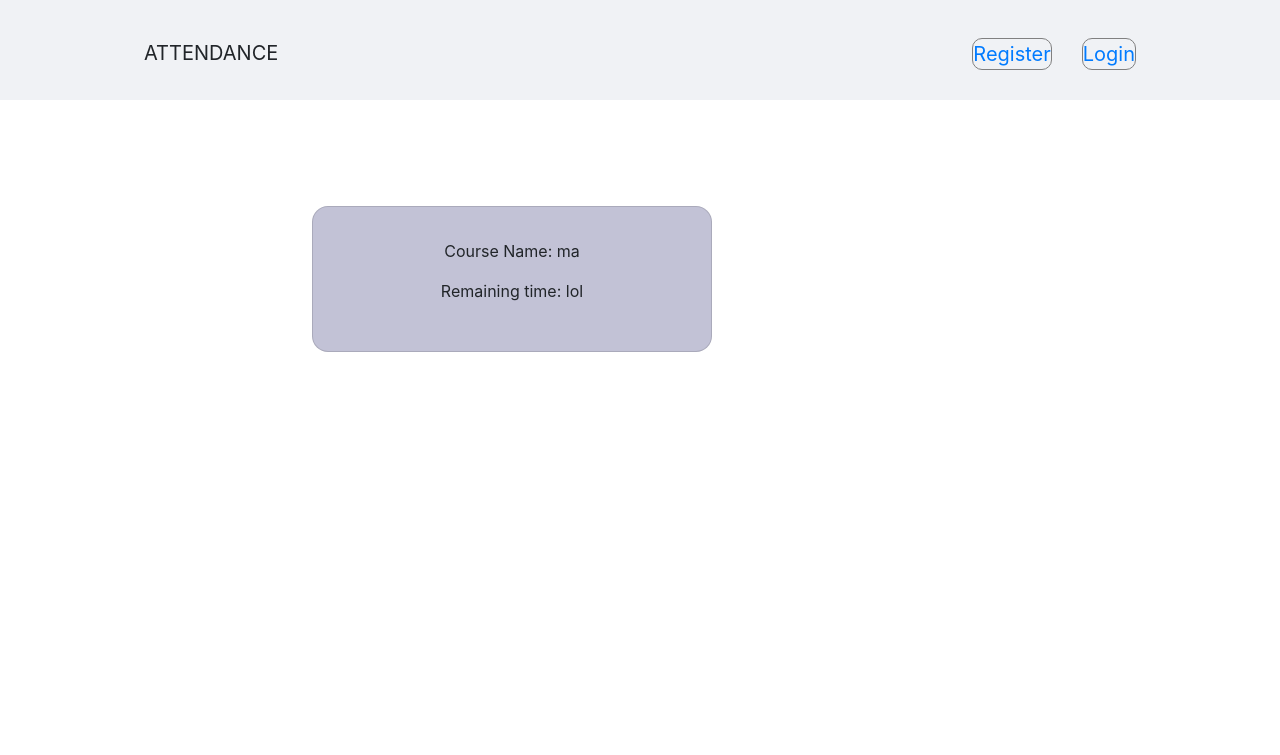
After one commit to mahbubcseju/attendance-by-face-recognition, a Django app: page /attendance/1/start/ in a window 1280 px wide. The commit adds this page. Shown: the top 755 px of the page. Run offline with Django 3.2, Linux system fonts and the light colour scheme; data comes from the database, SQL or seed files in the repository; some libraries are stand-ins or nearby versions.

Commit message:
initialize attendance

```diff
--- a/attendance/client/urls.py
+++ b/attendance/client/urls.py
@@ -14,4 +14,5 @@ urlpatterns = [
     path('course/student/invite/', views.APIStudentInvite.as_view(), name='APIStudentInvite'),
     path('api/student/invitation/update/', views.APIInvitationUpdate.as_view(), name='APIStudentInvitationUpdate'),
     path('attendance/initialize/<int:course_id>/', views.InitializeAttendance.as_view(), name='InitializeAttendance'),
+    path('attendance/<int:period_id>/start/', views.ProcessAttendance.as_view(), name='ProcessAttendance'),
 ]
--- a/attendance/client/views/__init__.py
+++ b/attendance/client/views/__init__.py
@@ -10,4 +10,4 @@ from .auth import (
     LogOut,
 )
 from .course_detail import CourseDetail, APIStudentInvite
-from .attendance import InitializeAttendance
+from .attendance import InitializeAttendance, ProcessAttendance
--- a/attendance/client/views/attendance.py
+++ b/attendance/client/views/attendance.py
@@ -1,8 +1,8 @@
-from django.views.generic import FormView
+from django.views.generic import FormView, TemplateView
 from django.urls import reverse_lazy
 
 from client.forms import InitializeAttendanceForm
-from database.models import Course
+from database.models import Course, AttendancePeriod
 
 
 class InitializeAttendance(FormView):
@@ -28,3 +28,16 @@ class InitializeAttendance(FormView):
             'CourseDetail',
             kwargs={'pk': self.course_id }
         )
+
+
+class ProcessAttendance(TemplateView):
+    template_name = 'client/process_attendance.html'
+
+    def dispatch(self, request, period_id, *args, **kwargs):
+        self._period = AttendancePeriod.objects.get(id=period_id)
+        return super().dispatch(request, period_id, *args, **kwargs)
+
+    def get_context_data(self, **kwargs):
+        context = super().get_context_data(**kwargs)
+        context['period'] = self._period
+        return context
--- /dev/null
+++ b/attendance/static/css/client/process_attendance.css
@@ -0,0 +1,27 @@
+.card {
+    max-width: 400px;
+    margin: 10% auto;
+    text-align: center;
+    padding: 2em;
+    border-radius: 1em;
+    background-color: #c2c2d6;
+}
+
+label {
+    font-size: 1.5em;
+    display: inline-block;
+}
+
+input {
+    font-size: 1em;
+    padding: 0;
+    border-radius: 25px;
+    text-align: center;
+    display: inline-block;
+}
+
+button {
+    border-radius: 25px;
+    font-size: 1em;
+    background-color: green;
+}
--- a/attendance/templates/client/home.html
+++ b/attendance/templates/client/home.html
@@ -11,7 +11,7 @@
       <p>Active periods to give presents: </p>
       <div class="courses">
         {% for period in active_periods %}
-          <button  class="course" onclick="location.href = '{{ url('CourseDetail', kwargs={'pk': period.course.id}) }}';">{{ period.course.name }}</button>
+          <button  class="course" onclick="location.href = '{{ url('ProcessAttendance', kwargs={'period_id': period.course.id}) }}';">{{ period.course.name }}</button>
         {% endfor %}
       </div>
     </div>
--- /dev/null
+++ b/attendance/templates/client/process_attendance.html
@@ -0,0 +1,15 @@
+{% extends('client/base.html') %}
+
+{% block css %}
+  {{ super() }}
+  <link rel="stylesheet" href="{{ static('css/client/process_attendance.css') }}">
+{% endblock %}
+
+{% block content %}
+  <div class="content">
+    <div class="card">
+      <p styel="color: green;">Course Name: {{ period.course.name }}</p>
+      <p styel="color: green;">Remaining time: lol</p>
+    </div>
+  </div>
+{% endblock %}
```
